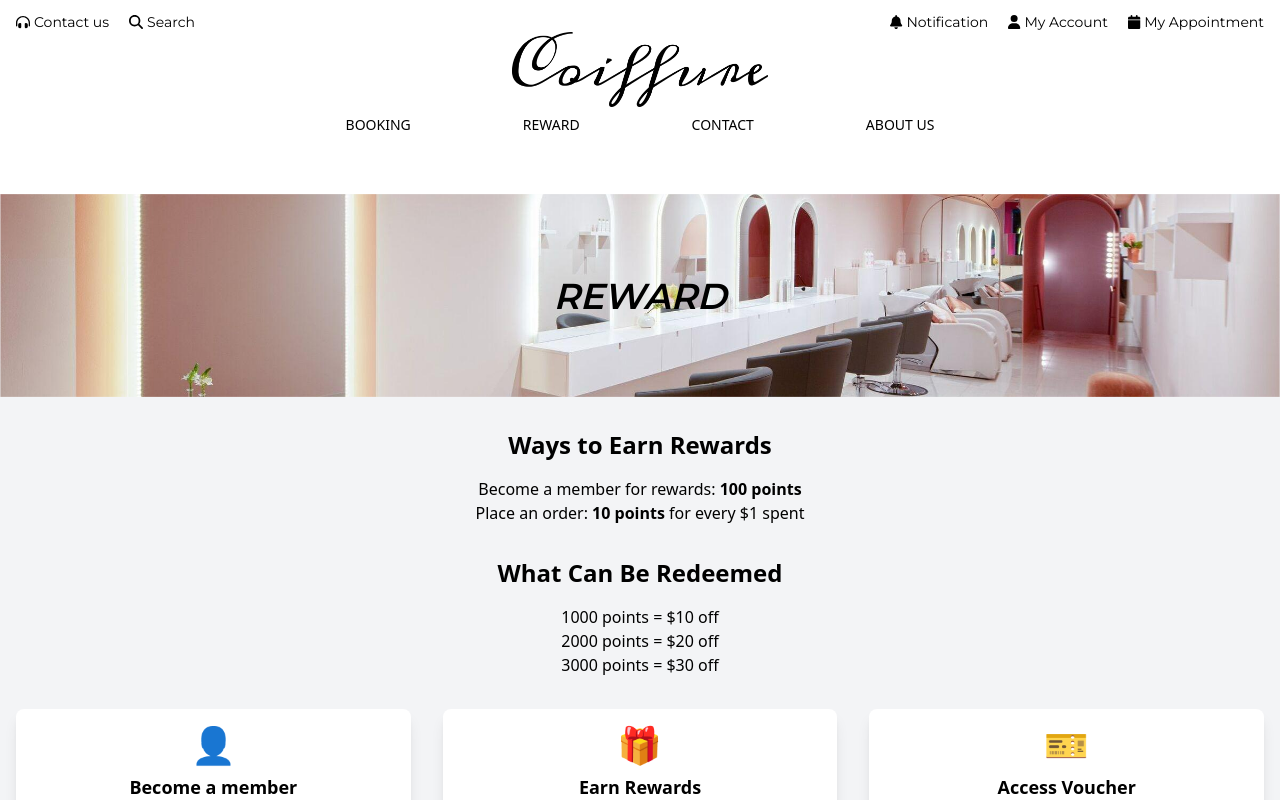
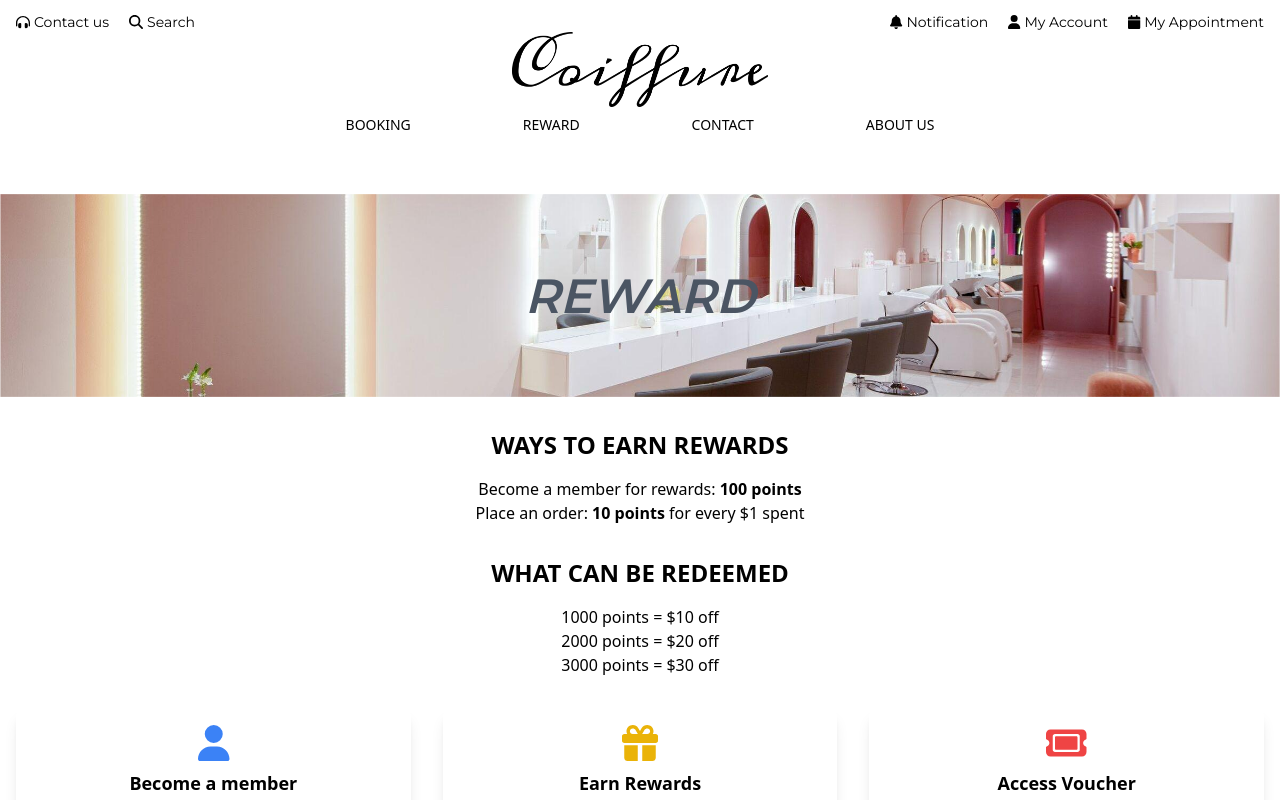
Before and after one commit to nguyenmse181820/HairSalon_FRONT, a React (Vite) app: page /reward in a window 1280 px wide. Shown: the top 800 px of the page. Built offline with nearby package versions, Linux system fonts and the light colour scheme.

Commit message:
fix reward

```diff
--- a/src/pages/RewardPage.jsx
+++ b/src/pages/RewardPage.jsx
@@ -1,32 +1,35 @@
 import React from 'react';
+import { FontAwesomeIcon } from '@fortawesome/react-fontawesome';
+import { faUser, faGift, faTicket } from '@fortawesome/free-solid-svg-icons';
 import RewardBanner from '../assets/Reward/reward_banner.png';
 
 export default function RewardPage() {
     return (
-        <div className="reward-page bg-gray-100 font-sans">
+        <div className="reward-page bg-white font-sans">
             {/* Header Section */}
             <div className="flex relative w-full h-auto">
                 <img
-                    src={RewardBanner} // Use the imported variable without quotes
+                    src={RewardBanner}
                     alt="Reward Banner"
                     className="object-cover w-full h-full"
                 />
-                <div className='flex absolute inset-0 justify-center items-center'>
-                    <h1 className='absolute inset-0 text-black flex items-center font-bold italic justify-center text-4xl font-montserrat w-full uppercase text-center'>reward</h1>
+                <div className="flex absolute inset-0 justify-center items-center">
+                    <h1 className="absolute inset-0 text-gray-600 flex items-center font-semibold italic justify-center text-5xl font-montserrat w-full uppercase text-center">
+                        reward
+                    </h1>
                 </div>
-
             </div>
 
             {/* Ways to Earn Rewards Section */}
             <div className="my-8 text-center">
-                <h2 className="text-2xl font-semibold">Ways to Earn Rewards</h2>
+                <h2 className="text-2xl font-semibold uppercase">Ways to Earn Rewards</h2>
                 <p className="mt-4">Become a member for rewards: <strong>100 points</strong></p>
                 <p>Place an order: <strong>10 points</strong> for every $1 spent</p>
             </div>
 
             {/* What Can Be Redeemed Section */}
             <div className="my-8 text-center">
-                <h2 className="text-2xl font-semibold">What Can Be Redeemed</h2>
+                <h2 className="text-2xl font-semibold uppercase">What Can Be Redeemed</h2>
                 <p className="mt-4">1000 points = $10 off</p>
                 <p>2000 points = $20 off</p>
                 <p>3000 points = $30 off</p>
@@ -35,17 +38,17 @@ export default function RewardPage() {
             {/* Detailed Instructions */}
             <div className="my-8 px-4 grid gap-8 sm:grid-cols-1 md:grid-cols-3">
                 <div className="flex flex-col items-center text-center p-4 bg-white shadow-lg rounded-lg">
-                    <span className="text-4xl mb-2">👤</span>
+                    <FontAwesomeIcon icon={faUser} className="text-4xl mb-2 text-blue-500" />
                     <h3 className="text-lg font-semibold">Become a member</h3>
                     <p className="mt-2 text-gray-600">Join our Tribe Rewards program by clicking the “Rewards” star icon at the bottom of the screen. Get 100 points just for signing up!</p>
                 </div>
                 <div className="flex flex-col items-center text-center p-4 bg-white shadow-lg rounded-lg">
-                    <span className="text-4xl mb-2">🎁</span>
+                    <FontAwesomeIcon icon={faGift} className="text-4xl mb-2 text-yellow-500" />
                     <h3 className="text-lg font-semibold">Earn Rewards</h3>
                     <p className="mt-2 text-gray-600">Earn points effortlessly! Collect 10 points for every $1 you spend. Need help? Contact us at support@harmony.com.</p>
                 </div>
                 <div className="flex flex-col items-center text-center p-4 bg-white shadow-lg rounded-lg">
-                    <span className="text-4xl mb-2">🎫</span>
+                    <FontAwesomeIcon icon={faTicket} className="text-4xl mb-2 text-red-500" />
                     <h3 className="text-lg font-semibold">Access Voucher</h3>
                     <p className="mt-2 text-gray-600">Already have an account? Sign in to check your points and keep earning while you shop. Create an account to start earning rewards!</p>
                 </div>
```
